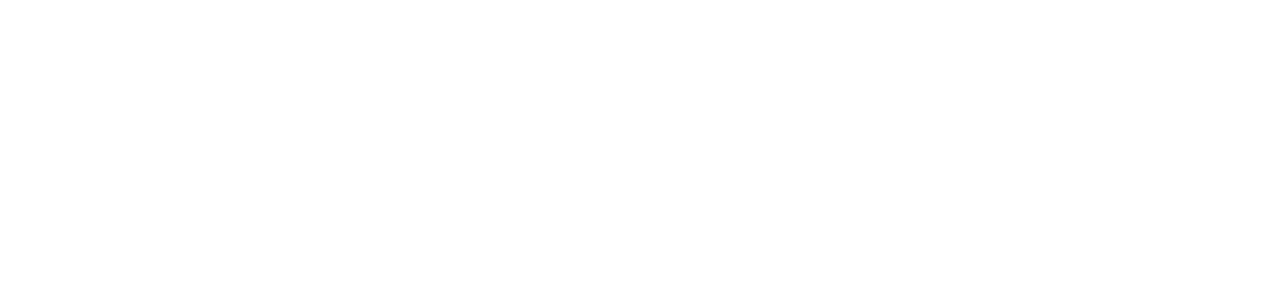
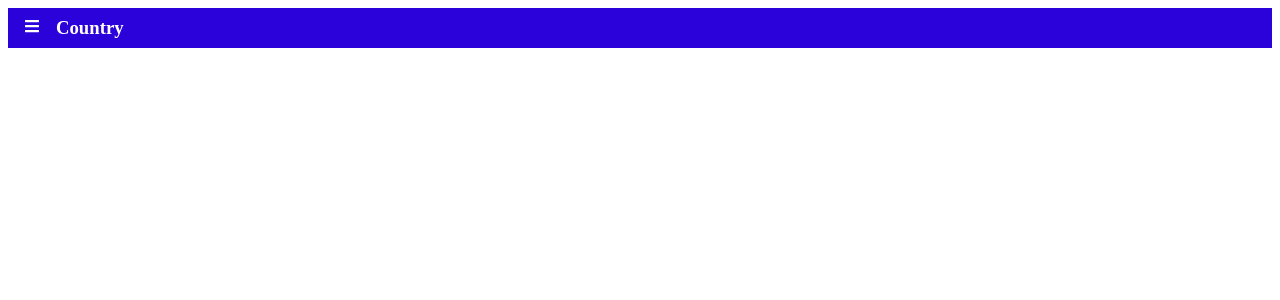
Before and after one commit to kmmhak/countries, a React (Create React App) app: page / in a window 1280 px wide. Shown: the top 300 px of the page. Built offline with nearby package versions, Linux system fonts and the light colour scheme.

Commit message:
add menuicon and title

```diff
--- a/src/App.js
+++ b/src/App.js
@@ -1,12 +1,10 @@
 import { BrowserRouter } from "react-router-dom";
-import Home from './components/Home';
 import Router from './components/Router';
 
 function App() {
   return (
     <BrowserRouter>
       <div className="App">
-        <Home />
         <Router />
       </div>
     </BrowserRouter>
--- a/src/components/Home.js
+++ b/src/components/Home.js
@@ -1,6 +1,12 @@
+import Navbar from './Navbar';
+import Table from './Table';
+
 function Home() {
     return (
-        <div></div>
+        <>
+            <Navbar />
+            <Table />
+        </>
     )
 }
 
--- a/src/components/Navbar.js
+++ b/src/components/Navbar.js
@@ -1,6 +1,25 @@
+import { useState } from 'react';
+import { IconContext } from "react-icons";
+import * as FaIcons from "react-icons/fa";
+
  function Navbar() {
+
+    const [country, setCountry] = useState('');
+
+
     return (
-        <div></div>
+        <>
+        <IconContext.Provider value={{ color: "#fff" }}>
+            <div className='navbar'>
+                <div className='menuIcon'>
+                <FaIcons.FaBars />
+                </div>
+                <h3 className='navBarTitle'>
+                    Country
+                </h3>
+            </div>
+        </IconContext.Provider>
+        </>
     )
  }
 
--- /dev/null
+++ b/src/components/Table.js
@@ -0,0 +1,5 @@
+function Table () {
+    return(<></>)
+}
+
+export default Table;
--- a/src/style.css
+++ b/src/style.css
@@ -0,0 +1,16 @@
+.navbar {
+  background-color: #2b03da;
+  height: 40px;
+  display: flex;
+  justify-content: flex-start;
+  align-items: center;
+
+}
+
+.menuIcon {
+  padding: 1rem;
+}
+
+.navBarTitle {
+  color: #fff
+}
```
